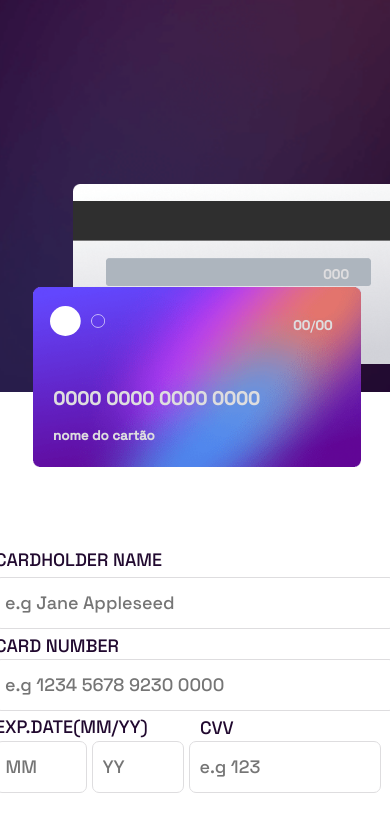
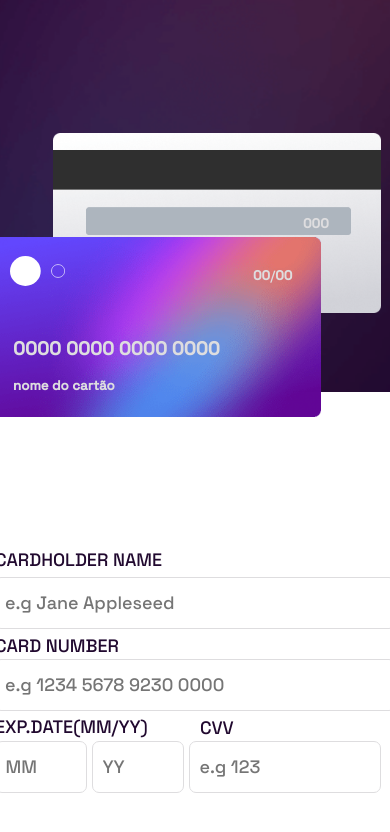
Before and after one commit to Elecktry/frontendMentor-1, a website: page index.html in a window 390 px wide. Shown: the top 832 px of the page. Drawn offline with nearby package versions, Linux system fonts and the light colour scheme.

Commit message:
teste para finalizar

```diff
--- a/style.css
+++ b/style.css
@@ -29,13 +29,13 @@
     }
 
     .cartao-front {
-        top: 350px !important;
-        left: 260px !important;
+        top: 300px !important;
+        left: 220px !important;
         z-index: 1;
     }
     .cartao-back {
-        top: 62px !important;
-        left: 300px !important;
+        top: 11px !important;
+        left: 280px !important;
     }
 
 
```
